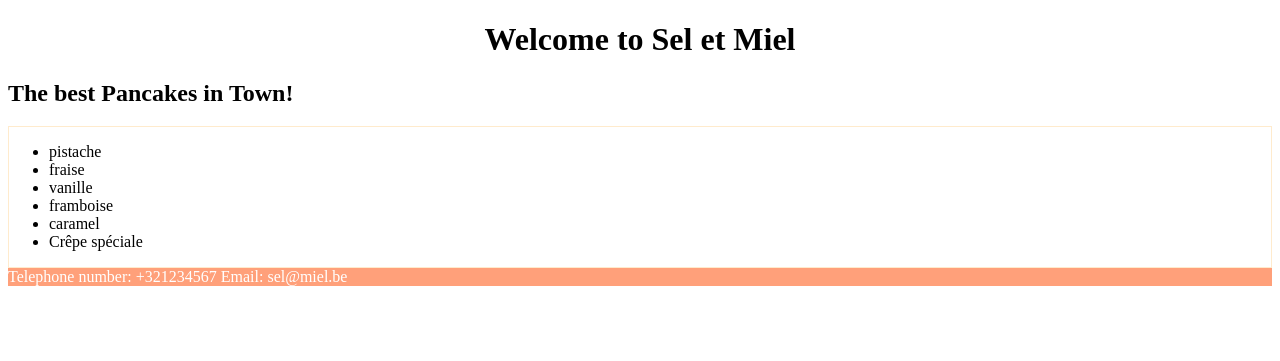
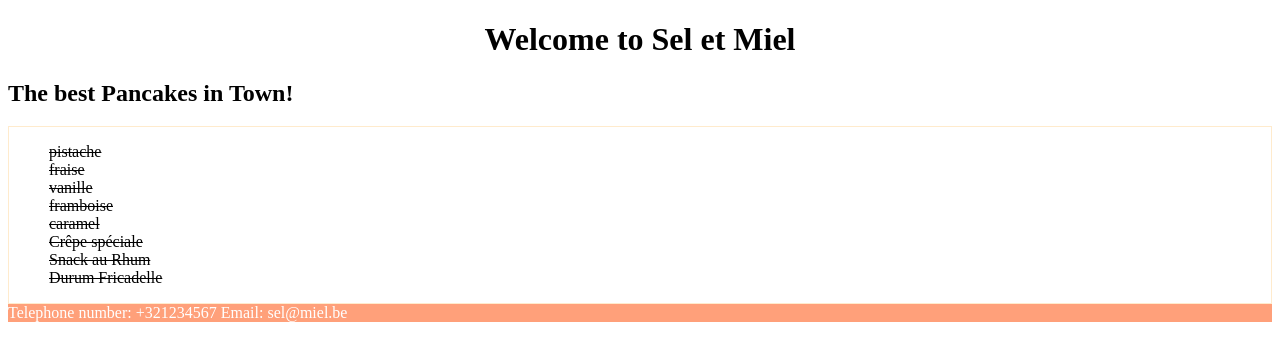
Before and after one commit to interfacesp/pac03-php, a PHP site: page / in a window 1280 px wide. Shown: the part 99-460 px from the top of the page. Run offline with PHP 8.4, Linux system fonts and the light colour scheme.

Commit message:
demo site simple

```diff
--- a/theorie/2_dev-web/selEtMiel/index.php
+++ b/theorie/2_dev-web/selEtMiel/index.php
@@ -26,7 +26,9 @@
                             "vanille",
                             "framboise",
                             "caramel",
-                            "Crêpe spéciale"
+                            "Crêpe spéciale",
+                            "Snack au Rhum",
+                            "Durum Fricadelle"
                         ];
 
                 $numberItems = count($menu);
--- a/theorie/2_dev-web/selEtMiel/style.css
+++ b/theorie/2_dev-web/selEtMiel/style.css
@@ -12,10 +12,13 @@ h1 {
     text-align: center;
 }
 
-/* ul{
+ul {
     list-style-type : none;
-} */
+}
 
+li {
+    text-decoration: line-through;
+}
 footer{
     background-color: lightsalmon;
     color: white;
```
